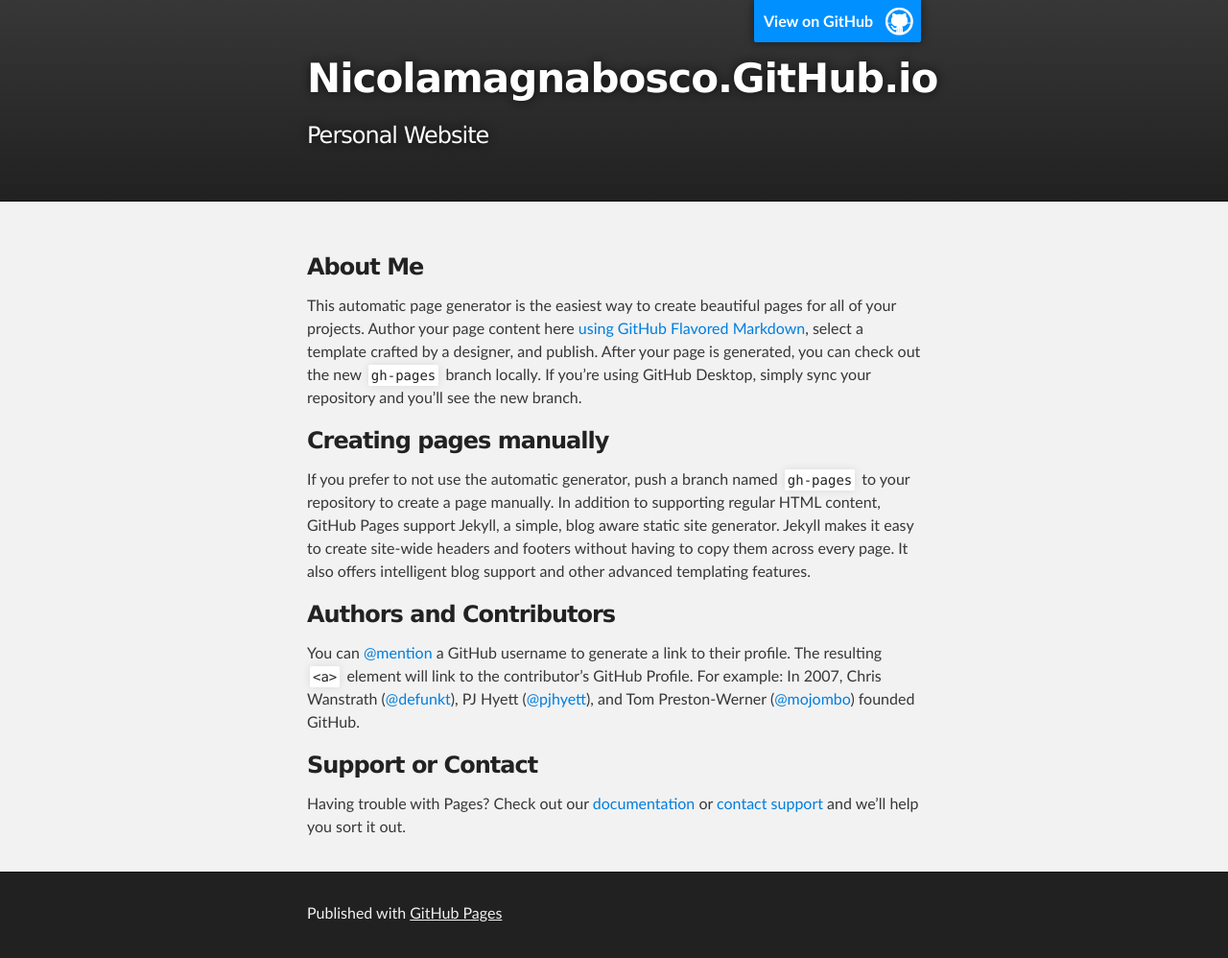
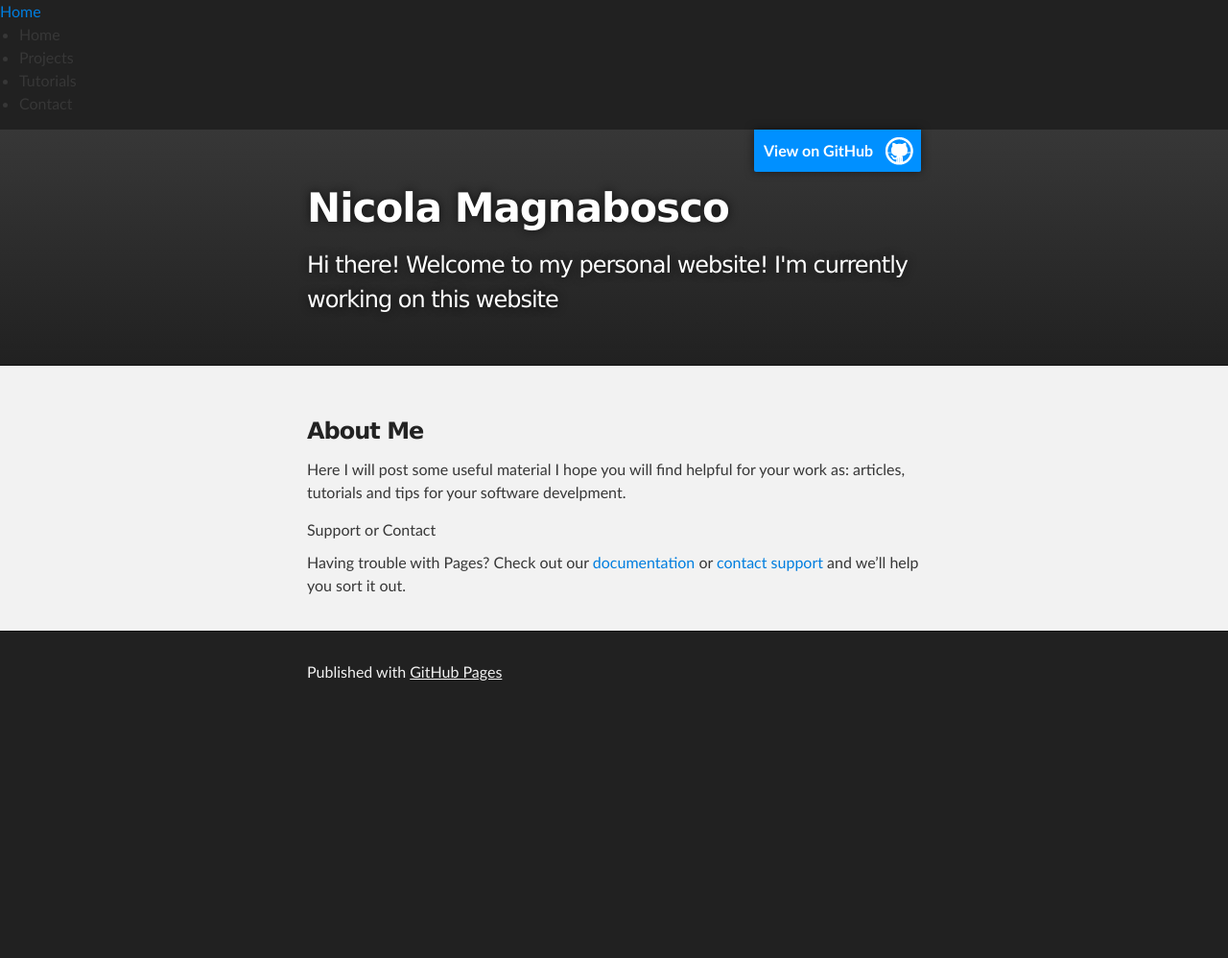
Before and after one commit to NicolaMagnabosco/nicolamagnabosco.github.io, a plain HTML site: page index.html in a window 1280 px wide. Shown: the whole page at 96% size. After the commit the page ends 800 px from the top, so only its background shows below. Drawn offline with nearby package versions, Linux system fonts and the light colour scheme.

Commit message:
new index

```diff
--- a/index.html
+++ b/index.html
@@ -8,19 +8,33 @@
 
     <link rel="stylesheet" type="text/css" media="screen" href="stylesheets/stylesheet.css">
 
+    <!-- jQuery library -->
+    <script src="https://ajax.googleapis.com/ajax/libs/jquery/1.11.3/jquery.min.js"></script>
+    <!-- Latest compiled JavaScript -->
+    <script src="http://maxcdn.bootstrapcdn.com/bootstrap/3.3.5/js/bootstrap.min.js"></script>
     <title>Nicolamagnabosco.GitHub.io</title>
   </head>
 
   <body>
-
+    <div class="navbar navbar-default">
+      <div class="container">
+        <div class="navbar-header">
+            <a class="navbar-brand" href="index.html">Home</a>
+            <ul class="nav navbar-nav">
+              <li class="active">Home</li>
+              <li>Projects</li>
+              <li>Tutorials</li>
+              <li>Contact</li>
+            </ul>
+        </div>
+      </div>
+    </div>
     <!-- HEADER -->
     <div id="header_wrap" class="outer">
         <header class="inner">
           <a id="forkme_banner" href="https://github.com/NicolaMagnabosco">View on GitHub</a>
-
-          <h1 id="project_title">Nicolamagnabosco.GitHub.io</h1>
-          <h2 id="project_tagline">Personal Website</h2>
-
+          <h1 id="project_title">Nicola Magnabosco</h1>
+          <h2 id="project_tagline">Hi there! Welcome to my personal website! I'm currently working on this website</h2>
         </header>
     </div>
 
@@ -30,19 +44,7 @@
         <h3>
 <a id="about-me" class="anchor" href="#about-me" aria-hidden="true"><span class="octicon octicon-link"></span></a>About Me</h3>
 
-<p>This automatic page generator is the easiest way to create beautiful pages for all of your projects. Author your page content here <a href="https://guides.github.com/features/mastering-markdown/">using GitHub Flavored Markdown</a>, select a template crafted by a designer, and publish. After your page is generated, you can check out the new <code>gh-pages</code> branch locally. If you’re using GitHub Desktop, simply sync your repository and you’ll see the new branch.</p>
-
-<h3>
-<a id="creating-pages-manually" class="anchor" href="#creating-pages-manually" aria-hidden="true"><span class="octicon octicon-link"></span></a>Creating pages manually</h3>
-
-<p>If you prefer to not use the automatic generator, push a branch named <code>gh-pages</code> to your repository to create a page manually. In addition to supporting regular HTML content, GitHub Pages support Jekyll, a simple, blog aware static site generator. Jekyll makes it easy to create site-wide headers and footers without having to copy them across every page. It also offers intelligent blog support and other advanced templating features.</p>
-
-<h3>
-<a id="authors-and-contributors" class="anchor" href="#authors-and-contributors" aria-hidden="true"><span class="octicon octicon-link"></span></a>Authors and Contributors</h3>
-
-<p>You can <a href="https://github.com/blog/821" class="user-mention">@mention</a> a GitHub username to generate a link to their profile. The resulting <code>&lt;a&gt;</code> element will link to the contributor’s GitHub Profile. For example: In 2007, Chris Wanstrath (<a href="https://github.com/defunkt" class="user-mention">@defunkt</a>), PJ Hyett (<a href="https://github.com/pjhyett" class="user-mention">@pjhyett</a>), and Tom Preston-Werner (<a href="https://github.com/mojombo" class="user-mention">@mojombo</a>) founded GitHub.</p>
-
-<h3>
+<p>Here I will post some useful material I hope you will find helpful for your work as: articles, tutorials and tips for your software develpment.</p>
 <a id="support-or-contact" class="anchor" href="#support-or-contact" aria-hidden="true"><span class="octicon octicon-link"></span></a>Support or Contact</h3>
 
 <p>Having trouble with Pages? Check out our <a href="https://help.github.com/pages">documentation</a> or <a href="https://github.com/contact">contact support</a> and we’ll help you sort it out.</p>
```
